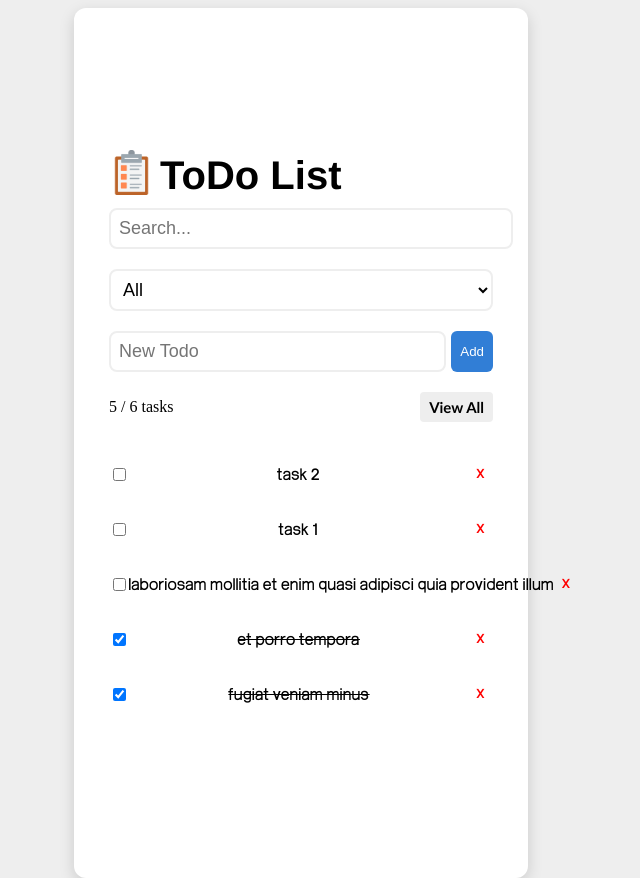
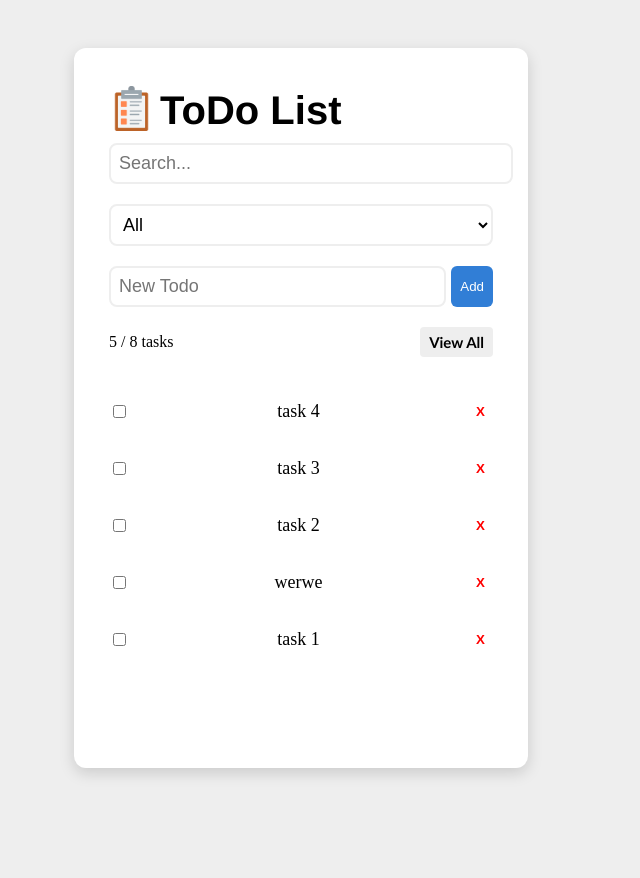
Before and after one commit to AvaniSujith/ToDo-App, a Vue app: page / in a window 1280 px wide. Shown: the whole page, without its empty margins (347-987 px from the left). After the commit the page ends 816 px from the top, so only its background shows below. Built offline with nearby package versions, Linux system fonts and the light colour scheme; data requests are answered from the project's data file.

Commit message:
feat: empty state implemented

```diff
--- a/src/App.vue
+++ b/src/App.vue
@@ -5,7 +5,7 @@
 </script>
 
 <template>
-  <div id="app" class="outer-container">
+  <div class="outer-container">
     <!-- <home-page /> -->
     <!-- <task-page /> -->
      <router-view></router-view>
@@ -15,7 +15,8 @@
 <style>
 .outer-container {
   background-color: #fff;
-  height: 650px;
+  max-height: 650px;
+  height: 100%;
   max-width: 30%;
   width: 100%;
   margin: auto;
@@ -25,6 +26,5 @@
   display: flex;
   flex-direction: column;
   align-items: center;
-  justify-content: center;
 }
 </style>
--- a/src/assets/main.css
+++ b/src/assets/main.css
@@ -1,5 +1,6 @@
 body{
   background-color: #eee;
+  overflow: hidden;
 }
 
 #app{
--- a/src/components/EmptyTask.vue
+++ b/src/components/EmptyTask.vue
@@ -6,9 +6,6 @@
 
 <style>
 .empty-task{
-    display: flex;
-    align-items: center;
-    justify-content: center;
     font-size: 18px;
 }
 </style>
--- a/src/components/TaskList.vue
+++ b/src/components/TaskList.vue
@@ -38,10 +38,6 @@ const handleDelete = (id) => {
 </template>
 
 <style>
-@font-face {
-  font-family: "Arctik";
-  src: url(/src/assets/Arctik-FontZillion/Fonts/atrian\ 3.ttf);
-}
 
 .tasks {
   padding-left: 0px;
@@ -64,14 +60,11 @@ button {
   font-weight: 500;
   font-size: 18px;
   text-wrap: nowrap;
-  font-family: "Arctik";
 }
 
 .del-btn {
   padding: 3px 7px;
   line-height: 20px;
-  font-family: "Arctik";
-
   color: red;
   font-weight: 900;
 }
--- a/src/pages/HomePage.vue
+++ b/src/pages/HomePage.vue
@@ -8,6 +8,7 @@ import DropDown from "@/components/DropDown.vue";
 import AddTask from "@/components/AddTask.vue";
 import TaskList from "@/components/TaskList.vue";
 import InputBar from "@/components/InputBar.vue";
+import EmptyTask from "@/components/EmptyTask.vue";
 
 const taskStore = useTaskStore();
 
@@ -72,7 +73,8 @@ onMounted(async () => {
     </div>
   </header>
 
-  <div class="task-container" v-if="recentTasks.length">
+  <div class="recent-task-container" v-if="recentTasks.length">
+    <div class="task-container" v-if="recentTasks.length">
     <div class="count-details">
       <div class="view-label">
         <p>{{ recentTasks.length }} / {{ taskStore.tasks.length }} tasks</p>
@@ -90,13 +92,13 @@ onMounted(async () => {
       @deleteTask="handleDeleteTask"
     />
   </div>
+  </div>
+  <div class="empty-container" v-else>
+    <empty-task />
+  </div>
 </template>
 
 <style>
-@font-face {
-  font-family: "Arctik";
-  src: url(/src/assets/Arctik-FontZillion/Fonts/atrian\ 3.ttf);
-}
 
 .nav-link{
   text-decoration: none;
@@ -124,14 +126,11 @@ button {
   font-weight: 500;
   font-size: 18px;
   text-wrap: nowrap;
-  font-family: "Arctik";
 }
 
 .del-btn {
   padding: 3px 7px;
   line-height: 20px;
-  font-family: "Arctik";
-
   color: red;
   font-weight: 900;
 }
@@ -148,10 +147,6 @@ button {
   display: flex;
   align-items: center;
   justify-content: space-between;
-}
-
-.container {
-  width: 100%;
 }
 
 .heading {
@@ -174,7 +169,10 @@ h2 {
 }
 
 header,
-.task-container {
+.task-container,
+.container,
+.recent-task-container {
   width: 100%;
 }
+
 </style>
--- a/src/pages/TaskPage.vue
+++ b/src/pages/TaskPage.vue
@@ -4,6 +4,7 @@ import { useTaskStore } from "@/store/Task";
 
 import TaskList from "@/components/TaskList.vue";
 import InputBar from "@/components/InputBar.vue";
+import EmptyTask from "@/components/EmptyTask.vue";
 
 const taskStore = useTaskStore();
 const searchQuery = ref("");
@@ -37,9 +38,14 @@ onMounted(async () => {
 
 <template>
   <input-bar placeholder="Search..." v-model="searchQuery" />
-  <task-list
-    :tasks="searchedTask"
-    @updateTask="handleUpdateTask"
-    @deleteTask="handleDeleteTask"
-  />
+  <div class="task-container" v-if="searchedTask.length">
+    <task-list
+      :tasks="searchedTask"
+      @updateTask="handleUpdateTask"
+      @deleteTask="handleDeleteTask"
+    />
+  </div>
+  <div class="empty-container" v-else>
+    <empty-task />
+  </div>
 </template>
--- a/taskData.json
+++ b/taskData.json
@@ -16,18 +16,28 @@
       "completed": true
     },
     {
-      "id": "5",
-      "title": "laboriosam mollitia et enim quasi adipisci quia provident illum",
-      "completed": false
-    },
-    {
       "id": "41a2",
       "title": "task 1",
       "completed": false
     },
     {
-      "id": "dbc3",
+      "id": "4811",
+      "title": "werwe",
+      "completed": false
+    },
+    {
+      "id": "fa00",
       "title": "task 2",
+      "completed": false
+    },
+    {
+      "id": "cc66",
+      "title": "task 3",
+      "completed": false
+    },
+    {
+      "id": "efd7",
+      "title": "task 4",
       "completed": false
     }
   ]
```
